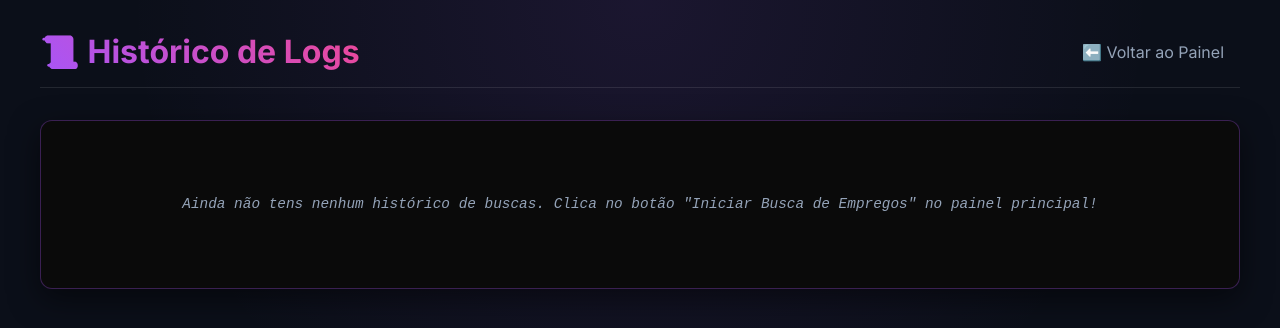
After one commit to andyoliveiraa/projecto-emprego, a FastAPI app: template templates/logs.html in a window 1280 px wide. The commit adds this page. Shown: the top 328 px of the page. Run offline with FastAPI, Linux system fonts and the light colour scheme; the template is opened without the code that fills it, so the values that code supplies are empty.

Commit message:
feat: implement search logging system with dedicated database model and UI view

```diff
--- /dev/null
+++ b/templates/logs.html
@@ -0,0 +1,125 @@
+<!DOCTYPE html>
+<html lang="pt">
+<head>
+    <meta charset="UTF-8">
+    <meta name="viewport" content="width=device-width, initial-scale=1.0">
+    <title>Histórico de Logs - Empregos Matcher</title>
+    <link href="https://fonts.googleapis.com/css2?family=Inter:wght@400;500;600;700&display=swap" rel="stylesheet">
+    <style>
+        :root {
+            --bg-color: #0b0f19;
+            --card-bg: #151b2b;
+            --text-primary: #f8fafc;
+            --text-secondary: #94a3b8;
+            --accent: #a855f7;
+            --success: #22c55e;
+            --warning: #eab308;
+            --danger: #ef4444;
+        }
+        body {
+            font-family: 'Inter', system-ui, sans-serif;
+            background-color: var(--bg-color);
+            color: var(--text-primary);
+            margin: 0;
+            padding: 2rem;
+            background-image: radial-gradient(circle at 50% 0%, rgba(168, 85, 247, 0.1) 0%, transparent 50%);
+            background-attachment: fixed;
+        }
+        .header {
+            display: flex;
+            justify-content: space-between;
+            align-items: center;
+            max-width: 1200px;
+            margin: 0 auto 2rem auto;
+            border-bottom: 1px solid rgba(255,255,255,0.1);
+            padding-bottom: 1rem;
+        }
+        .header h1 {
+            margin: 0;
+            font-size: 2rem;
+            background: -webkit-linear-gradient(45deg, #a855f7, #ec4899);
+            -webkit-background-clip: text;
+            -webkit-text-fill-color: transparent;
+        }
+        .nav-links a {
+            color: var(--text-secondary);
+            text-decoration: none;
+            padding: 0.5rem 1rem;
+            border-radius: 8px;
+            transition: all 0.2s;
+            margin-left: 0.5rem;
+        }
+        .nav-links a:hover {
+            color: var(--text-primary);
+            background-color: rgba(255,255,255,0.05);
+        }
+        .container {
+            max-width: 1200px;
+            margin: 0 auto;
+        }
+        .terminal-container {
+            background: #0a0a0a;
+            border: 1px solid rgba(168, 85, 247, 0.3);
+            border-radius: 12px;
+            box-shadow: 0 10px 30px rgba(0,0,0,0.5);
+            padding: 1.5rem;
+            font-family: 'Courier New', Courier, monospace;
+            font-size: 0.9rem;
+            line-height: 1.6;
+            max-height: 75vh;
+            overflow-y: auto;
+        }
+        .log-row {
+            display: flex;
+            margin-bottom: 0.5rem;
+            border-bottom: 1px solid rgba(255,255,255,0.05);
+            padding-bottom: 0.5rem;
+        }
+        .log-time {
+            color: #64748b;
+            min-width: 160px;
+            user-select: none;
+        }
+        .log-INFO .log-msg { color: #f8fafc; }
+        .log-SUCCESS .log-msg { color: #4ade80; }
+        .log-WARNING .log-msg { color: #facc15; }
+        .log-ERROR .log-msg { color: #f87171; }
+
+        .empty-state {
+            text-align: center;
+            color: var(--text-secondary);
+            padding: 3rem;
+            font-style: italic;
+        }
+
+        /* Scrollbar styles */
+        ::-webkit-scrollbar { width: 8px; }
+        ::-webkit-scrollbar-track { background: rgba(0,0,0,0.2); }
+        ::-webkit-scrollbar-thumb { background: rgba(168, 85, 247, 0.5); border-radius: 4px; }
+        ::-webkit-scrollbar-thumb:hover { background: rgba(168, 85, 247, 0.8); }
+    </style>
+</head>
+<body>
+    <div class="header">
+        <h1>📜 Histórico de Logs</h1>
+        <div class="nav-links">
+            <a href="/">⬅️ Voltar ao Painel</a>
+        </div>
+    </div>
+
+    <div class="container">
+        <div class="terminal-container">
+            {% if logs %}
+                {% for log in logs %}
+                <div class="log-row log-{{ log.level }}">
+                    <div class="log-time">[{{ log.created_at.strftime('%Y-%m-%d %H:%M:%S') }}]</div>
+                    <div class="log-msg">> {{ log.message }}</div>
+                </div>
+                {% endfor %}
+            {% else %}
+                <div class="empty-state">Ainda não tens nenhum histórico de buscas. Clica no botão "Iniciar Busca de Empregos" no painel principal!</div>
+            {% endif %}
+        </div>
+    </div>
+</body>
+</html>
```
Also changed, not shown: database.py (+11 -0 lines), templates/index.html (+156 -0 lines), web.py (+21 -2 lines), worker.py (+109 -1 lines).
